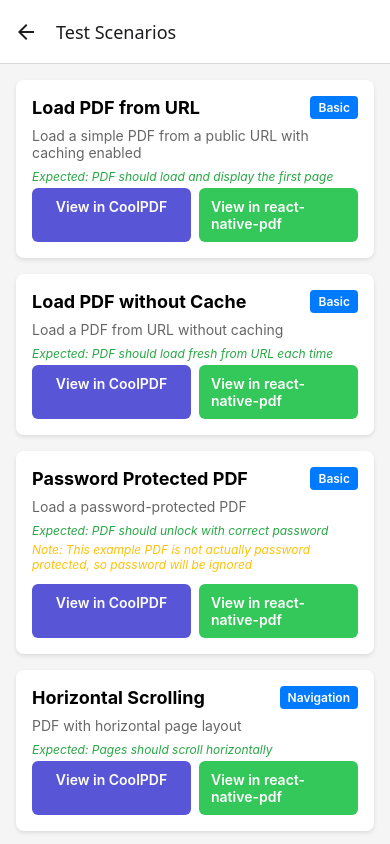
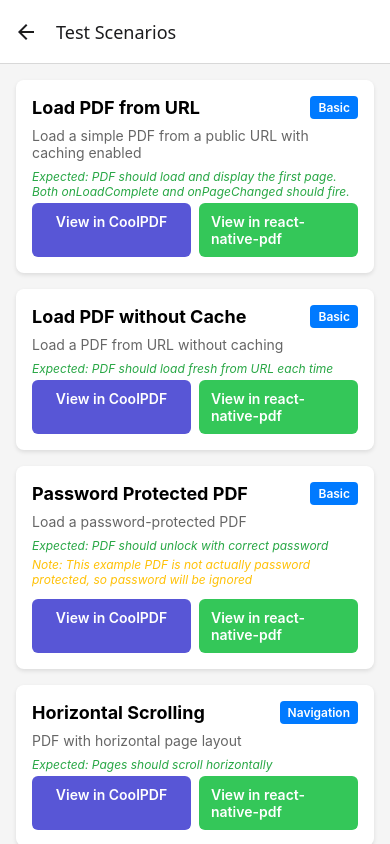
Before and after one commit to coolsoftwaretyler/cool-pdf, a React Native app in the folder example/: screen /ScenarioList in a window 390 px wide. Built offline with nearby package versions, Linux system fonts and the light colour scheme.

Commit message:
fix: patch rnpdf for loaded event

```diff
--- a/example/scenarios/definitions/basic.ts
+++ b/example/scenarios/definitions/basic.ts
@@ -12,7 +12,7 @@
         cache: true,
       },
     },
-    expectedBehavior: 'PDF should load and display the first page',
+    expectedBehavior: 'PDF should load and display the first page. Both onLoadComplete and onPageChanged should fire.',
   },
   {
     id: 'basic-no-cache',
--- a/example/screens/ReactNativePdfScenarioScreen.tsx
+++ b/example/screens/ReactNativePdfScenarioScreen.tsx
@@ -25,8 +25,16 @@
   };
 
   // Normalize props for react-native-pdf
+  const source = typeof scenario.props.source === 'string'
+    ? { uri: scenario.props.source }
+    : {
+        uri: scenario.props.source.uri,
+        headers: scenario.props.source.headers,
+        cache: scenario.props.source.cache,
+      };
+
   const pdfProps = {
-    source: scenario.props.source,
+    source,
     page: scenario.props.page,
     scale: scenario.props.scale,
     minScale: scenario.props.minScale,
@@ -50,9 +58,11 @@
       <Pdf
         {...pdfProps}
         onLoadComplete={(numberOfPages, path, dimensions, tableContents) => {
+          console.log('onLoadComplete', numberOfPages, path, dimensions, tableContents);
           addEvent('loadComplete', { numberOfPages, path, dimensions, tableContents });
         }}
         onPageChanged={(page, numberOfPages) => {
+          console.log('onPageChanged', page, numberOfPages);
           addEvent('pageChanged', { page, numberOfPages });
         }}
         onError={(error) => {
```
Also changed, not shown: 3 other files (tests, documents, lock files or other folders).
